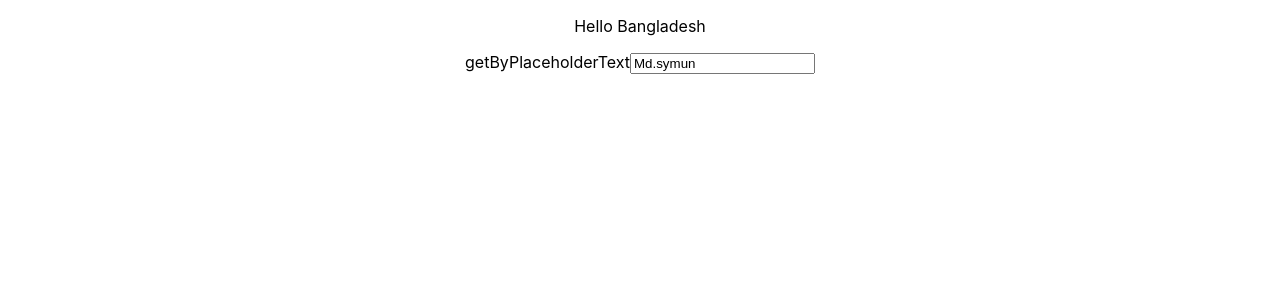
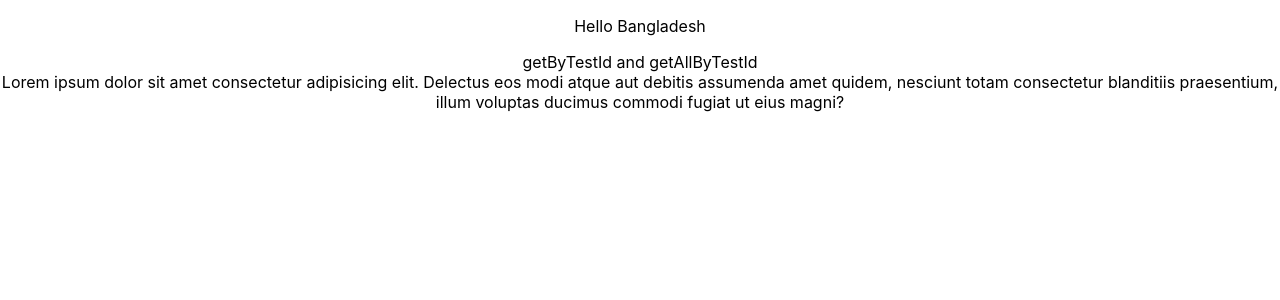
Before and after one commit to SymuNadeeM/React-Testing, a React (Create React App) app: page / in a window 1280 px wide. Shown: the top 300 px of the page. Built offline with nearby package versions, Linux system fonts and the light colour scheme.

Commit message:
getByTestId and getAllByTestId

```diff
--- a/src/App.js
+++ b/src/App.js
@@ -49,9 +49,18 @@ function App() {
         <label htmlFor="user-name3">UserName</label>
         <input type="text" id="user-name3" defaultValue={"Kamal"} />
       </div> */}
-      <div>
+      {/* <div>
       getByPlaceholderText
       <input type="text" placeholder="Enter Your Dec" defaultValue={"Md.symun"} />
+      </div> */}
+      <div>
+        getByTestId and getAllByTestId
+        <div data-testid="data-test-id">
+          Lorem ipsum dolor sit amet consectetur adipisicing elit. Delectus eos
+          modi atque aut debitis assumenda amet quidem, nesciunt totam
+          consectetur blanditiis praesentium, illum voluptas ducimus commodi
+          fugiat ut eius magni?
+        </div>
       </div>
     </div>
   );
```
Also changed, not shown: 1 other file (tests, documents, lock files or other folders).
